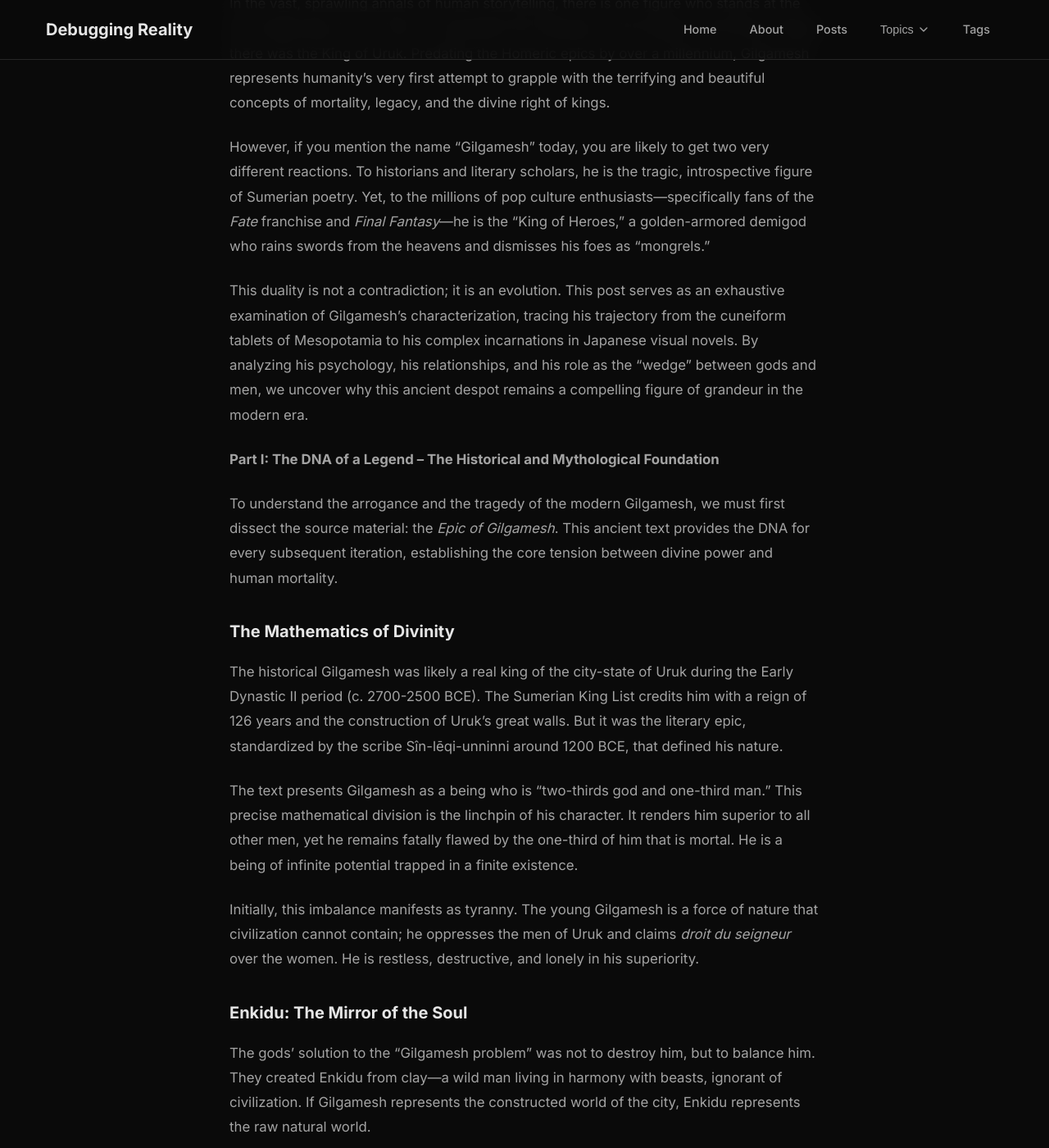
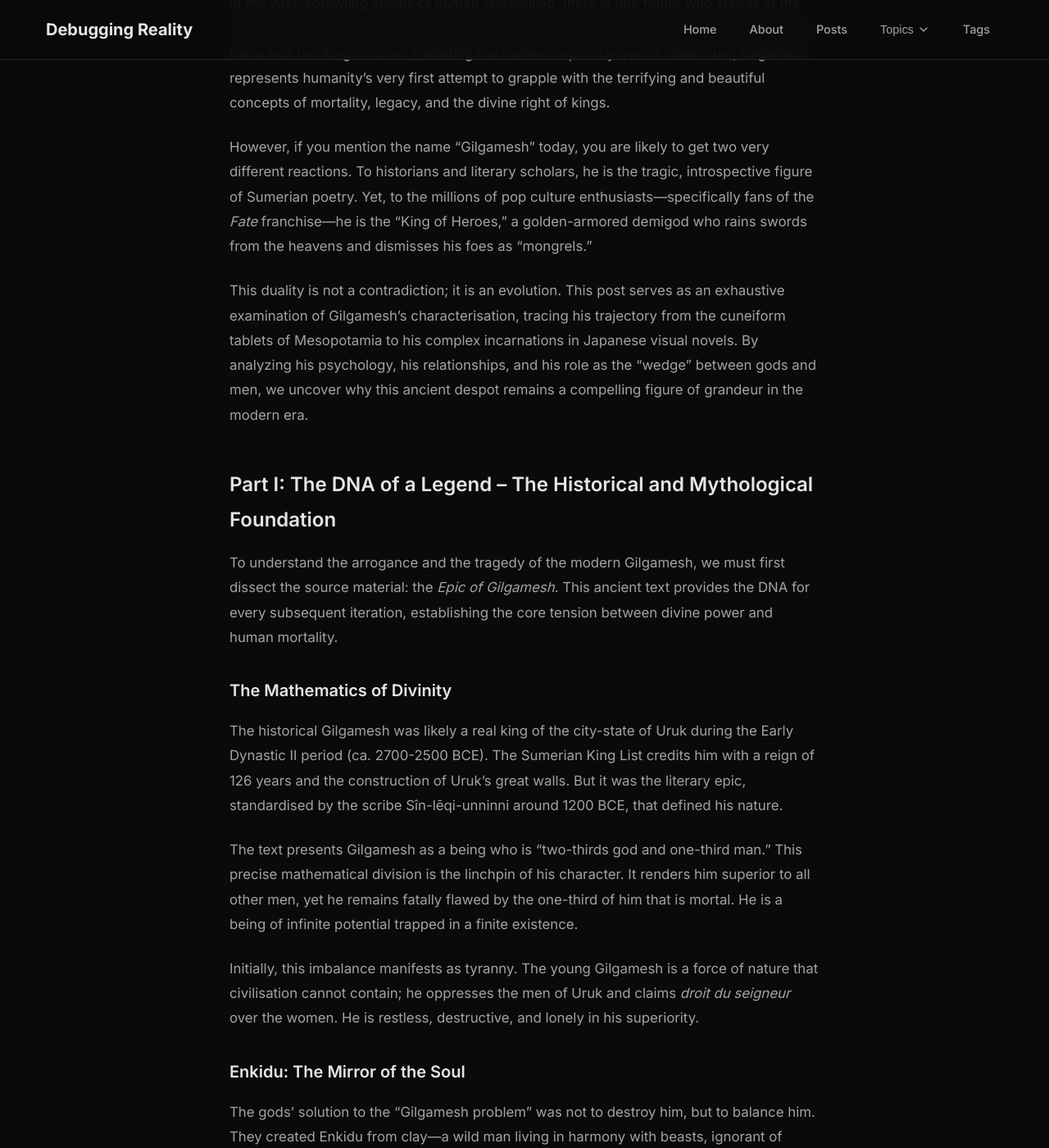
Before and after one commit to monobasicity/web-presence, a Jekyll site: the page built from _posts/2026-01-26-the-golden-wedge-of-heaven.md, in a window 1280 px wide and 1400 px high, scrolled down 506 px. Shown: the whole window at 82% size. Built offline with Jekyll 4.4.1, drawn with Linux system fonts in a browser that asks for light colours; some of the changed text lies outside the part shown.

Commit message:
chore: improvements

```diff
--- a/_posts/2026-01-26-the-golden-wedge-of-heaven.md
+++ b/_posts/2026-01-26-the-golden-wedge-of-heaven.md
@@ -8,81 +8,78 @@ tags: [mythology, heroism, gilgamesh, fate]
 
 In the vast, sprawling annals of human storytelling, there is one figure who stands at the very beginning: the "Ur-Hero."  Long before the Odyssey or the Knights of the Round Table, there was the King of Uruk. Predating the Homeric epics by over a millennium, Gilgamesh represents humanity’s very first attempt to grapple with the terrifying and beautiful concepts of mortality, legacy, and the divine right of kings.
 
-However, if you mention the name "Gilgamesh" today, you are likely to get two very different reactions. To historians and literary scholars, he is the tragic, introspective figure of Sumerian poetry. Yet, to the millions of pop culture enthusiasts—specifically fans of the *Fate* franchise and *Final Fantasy*—he is the "King of Heroes," a golden-armored demigod who rains swords from the heavens and dismisses his foes as "mongrels."
+However, if you mention the name "Gilgamesh" today, you are likely to get two very different reactions. To historians and literary scholars, he is the tragic, introspective figure of Sumerian poetry. Yet, to the millions of pop culture enthusiasts—specifically fans of the *Fate* franchise—he is the "King of Heroes," a golden-armored demigod who rains swords from the heavens and dismisses his foes as "mongrels."
 
-This duality is not a contradiction; it is an evolution. This post serves as an exhaustive examination of Gilgamesh’s characterization, tracing his trajectory from the cuneiform tablets of Mesopotamia to his complex incarnations in Japanese visual novels. By analyzing his psychology, his relationships, and his role as the "wedge" between gods and men, we uncover why this ancient despot remains a compelling figure of grandeur in the modern era.
+This duality is not a contradiction; it is an evolution. This post serves as an exhaustive examination of Gilgamesh’s characterisation, tracing his trajectory from the cuneiform tablets of Mesopotamia to his complex incarnations in Japanese visual novels. By analyzing his psychology, his relationships, and his role as the "wedge" between gods and men, we uncover why this ancient despot remains a compelling figure of grandeur in the modern era.
 
-**Part I: The DNA of a Legend – The Historical and Mythological Foundation**
+## Part I: The DNA of a Legend – The Historical and Mythological Foundation
 
 To understand the arrogance and the tragedy of the modern Gilgamesh, we must first dissect the source material: the *Epic of Gilgamesh*. This ancient text provides the DNA for every subsequent iteration, establishing the core tension between divine power and human mortality.
 
-### **The Mathematics of Divinity**
+### The Mathematics of Divinity
 
-The historical Gilgamesh was likely a real king of the city-state of Uruk during the Early Dynastic II period (c. 2700-2500 BCE). The Sumerian King List credits him with a reign of 126 years and the construction of Uruk’s great walls. But it was the literary epic, standardized by the scribe Sîn-lēqi-unninni around 1200 BCE, that defined his nature.
+The historical Gilgamesh was likely a real king of the city-state of Uruk during the Early Dynastic II period (ca. 2700-2500 BCE). The Sumerian King List credits him with a reign of 126 years and the construction of Uruk’s great walls. But it was the literary epic, standardised by the scribe Sîn-lēqi-unninni around 1200 BCE, that defined his nature.
 
 The text presents Gilgamesh as a being who is "two-thirds god and one-third man."  This precise mathematical division is the linchpin of his character. It renders him superior to all other men, yet he remains fatally flawed by the one-third of him that is mortal. He is a being of infinite potential trapped in a finite existence.
 
-Initially, this imbalance manifests as tyranny. The young Gilgamesh is a force of nature that civilization cannot contain; he oppresses the men of Uruk and claims *droit du seigneur* over the women. He is restless, destructive, and lonely in his superiority.
+Initially, this imbalance manifests as tyranny. The young Gilgamesh is a force of nature that civilisation cannot contain; he oppresses the men of Uruk and claims *droit du seigneur* over the women. He is restless, destructive, and lonely in his superiority.
 
-### **Enkidu: The Mirror of the Soul**
+### Enkidu: The Mirror of the Soul
 
-The gods’ solution to the "Gilgamesh problem" was not to destroy him, but to balance him. They created Enkidu from clay—a wild man living in harmony with beasts, ignorant of civilization. If Gilgamesh represents the constructed world of the city, Enkidu represents the raw natural world.
+The gods’ solution to the "Gilgamesh problem" was not to destroy him, but to balance him. They created Enkidu from clay—a wild man living in harmony with beasts, ignorant of civilisation. If Gilgamesh represents the constructed world of the city, Enkidu represents the raw natural world.
 
-Their meeting results in a wrestling match in the streets of Uruk, a pivotal moment in mythology.  They fight to a standstill. In that stalemate, Gilgamesh finds the one thing his absolute power had always denied him: an equal.
+Their meeting results in a wrestling match in the streets of Uruk, a pivotal moment in mythology. They fight to a standstill. In that stalemate, Gilgamesh finds the one thing his absolute power had always denied him: an equal.
 
-The relationship between Gilgamesh and Enkidu forms the emotional core of the epic.  While scholars have debated its nature, ranging from brotherhood to romance, textual evidence supports deep intimacy; Gilgamesh’s mother, Ninsun, even interprets his dreams of Enkidu as loving him "like a wife." Regardless of the label, Enkidu functions as the "rational" check on Gilgamesh’s "irrational" energy. He pulls the King out of his solipsistic isolation, teaching him that "no man is an island."
+The relationship between Gilgamesh and Enkidu forms the emotional core of the epic. While scholars have debated its nature, ranging from brotherhood to romance, textual evidence supports deep intimacy; Gilgamesh’s mother, Ninsun, even interprets his dreams of Enkidu as loving him "like a wife." Regardless of the label, Enkidu functions as the "rational" check on Gilgamesh’s "irrational" energy. He pulls the King out of his solipsistic isolation, teaching him that "no man is an island."
 
-### **The Philosophical Triumph of Failure**
+### The Philosophical Triumph of Failure
 
 The death of Enkidu is the catalyst that transforms Gilgamesh from a hero into a philosopher. Seeing his friend turn to clay, Gilgamesh is seized by the terror of his own death. He abandons his throne to wander the wilderness in animal skins, seeking Utnapishtim, the only human granted immortality.
 
-In literal terms, his quest is a failure. He fails the gods' tests (he cannot even stay awake for a week) and loses the plant of rejuvenation to a snake. However, this failure is a philosophical triumph. Upon returning to Uruk empty-handed, he sees the walls of his city and realizes that true immortality lies in legacy—the civilization he built and the story carved on lapis lazuli tablets. He transitions from a tyrant who consumes his people to a "Wise King" who protects them.
+In literal terms, his quest is a failure. He fails the gods' tests (he cannot even stay awake for a week) and loses the plant of rejuvenation to a snake. However, this failure is a philosophical triumph. Upon returning to Uruk empty-handed, he sees the walls of his city and realises that true immortality lies in legacy—the civilisation he built and the story carved on lapis lazuli tablets. He transitions from a tyrant who consumes his people to a "Wise King" who protects them.
 
-**Part II: The King of Heroes – Gilgamesh in the *Fate* Universe**
+## Part II: The King of Heroes – Gilgamesh in the *Fate* Universe
 
 While the myth provides the tragedy, Type-Moon’s *Fate* franchise offers the most robust and complex exploration of Gilgamesh in modern media. Here, he is not merely a strong warrior; he is the "King of Heroes," the original template from which all other heroic myths are derived.
 
-### **Concept and Ontology: The Original and the Fakers**
+### Concept and Ontology: The Original and the Fakers
 
 In the *Fate* lore (the Nasuverse), Gilgamesh is the oldest "Heroic Spirit." His primary weapon, or Noble Phantasm, is the *Gate of Babylon*, a vault containing the prototypes of every legendary weapon that would later appear in human history.
 
-For example, he possesses the original sword of selection that later became Caliburn/Excalibur in Arthurian legend, and the original lance that became Gae Bolg in Irish myth.  This conceptual ownership defines his arrogance. He views all other heroes as "fakers" or "mongrels" (*Zasshu*) because they are merely borrowing his treasures.
+For example, he possesses the original sword of selection that later became Caliburn/Excalibur in Arthurian legend, and the original lance that became Gae Bolg in Irish myth. This conceptual ownership defines his arrogance. He views all other heroes as "fakers" or "mongrels" (*Zasshu*), because they are merely borrowing his treasures.
 
 This version of Gilgamesh is split into two distinct archetypes within the franchise:
 
-* **Archer (Fate/Zero, FSN):** The "King of Heroes." Chaotic Good (by his own definition), wielding overwhelming force via the Gate of Babylon and the sword Ea. His core philosophy is, "All things in this world are mine."
+* **Archer (*Fate/Zero*, *Fate/stay night*):** The "King of Heroes." Chaotic Good (by his own definition), wielding overwhelming force via the Gate of Babylon and the sword Ea. His core philosophy is, "All things in this world are mine."
+* **Caster (*Fate/Grand Order: Babylonia*):** The "Wise King of Uruk." Lawful Good, acting as a tactician and support. His core philosophy shifts to, "I will protect the legacy of humanity."
 
-* **Caster (FGO: Babylonia):** The "Wise King of Uruk." Lawful Good, acting as a tactician and support. His core philosophy shifts to, "I will protect the legacy of humanity."
-
-### ***Fate/Zero*****: The Judge of Kings**
+### *Fate/Zero*: The Judge of Kings
 
 In *Fate/Zero*, Gilgamesh appears as the "Golden Youth"—arrogant, bored, and seeking amusement. He acts as a fascinating foil to the other kings in the war, specifically Iskandar (Rider) and Artoria Pendragon (Saber).
 
-#### **The Banquet of Kings**
+#### The Banquet of Kings
 
-The dialogue between these three monarchs is a philosophical centerpiece of the series. They debate the nature of kingship:
+The dialogue between these three monarchs is a philosophical centrepiece of the series. They debate the nature of kingship:
 
 * **Artoria (The Knight King):** Believes a king must serve the people, sacrificing the self for the greater good. Gilgamesh finds this pitiful, viewing her self-denial as a rejection of the humanity she claims to protect.
-
 * **Iskandar (The King of Conquerors):** Believes a king must embody the greed and ambition of the people, leading by example. Gilgamesh respects Iskandar because his ambition is vast enough to be entertaining, acknowledging him as a worthy rival.
-
 * **Gilgamesh (The King of Heroes):** Asserts that the king *is* the state. He does not serve the people; the people prosper simply by existing in his garden. His rule is absolute, and his judgment is final.
 
-#### **The Corruption of Kirei and the Mercy for Waver**
+#### The Corruption of Kirei and the Mercy for Waver
 
 Gilgamesh’s most significant relationship in *Fate/Zero* is with the antagonist, Kirei Kotomine. Recognizing Kirei’s suppressed sadism and existential emptiness, Gilgamesh acts as a dark mentor, encouraging Kirei to embrace "pleasure" to understand his own soul. Gilgamesh isn't "evil" in a chaotic sense here; he values "gleaming souls" and authenticity above all else. He guides Kirei toward villainy because that is Kirei’s "true" nature.
 
 Conversely, the conclusion of *Fate/Zero* shows his code of honor. After killing Iskandar in single combat—using his strongest weapon, Ea, out of respect—Gilgamesh confronts Waver Velvet, Iskandar’s weak Master. When Waver refuses to step aside, citing loyalty to his fallen king, Gilgamesh spares him. He tells Waver, "Your loyalty is splendid. Never tarnish it." This proves Gilgamesh is not a mindless murderer; he respects conviction and strength of character, even in the weak.
 
-### ***Fate/stay night*****: The Antagonist of the Modern World**
+### *Fate/stay night*: The Antagonist of the Modern World
 
 In the Fifth Holy Grail War, Gilgamesh appears as the primary antagonist. Having lived in the modern world for ten years, he is disgusted by modern humanity, viewing them as "useless" consumers who have forgotten their purpose. He seeks to use the Holy Grail to "prune" humanity, allowing only those with strong souls to survive the chaos.
 
-The conflict between Gilgamesh and the protagonist Shirou Emiya in the *Unlimited Blade Works* route is a thematic clash of "Original vs. Copy." Gilgamesh possesses the original treasures, while Shirou can only create copies via projection magic.  However, Shirou’s Reality Marble is the natural counter to the Gate of Babylon. While Gilgamesh must open a portal to retrieve a weapon, Shirou’s weapons already exist within his reality, allowing him to strike faster.
+The conflict between Gilgamesh and the protagonist Shirou Emiya in the *Unlimited Blade Works* route is a thematic clash of "Original vs. Copy." Gilgamesh possesses the original treasures, while Shirou can only create copies via projection magic. However, Shirou’s Reality Marble is the natural counter to the Gate of Babylon. While Gilgamesh must open a portal to retrieve a weapon, Shirou’s weapons already exist within his reality, allowing him to strike faster.
 
 Ultimately, Gilgamesh loses not due to a lack of power, but due to hubris. He refuses to take a "Faker" seriously, hesitating to draw Ea until it is too late. His ego prevents him from acknowledging threats he deems beneath him—a fatal flaw.
 
-### ***Fate/Grand Order*****: The Wise King Returns**
+### *Fate/Grand Order*: The Wise King Returns
 
 If *Fate/Zero* depicts the arrogant youth, *Fate/Grand Order* (FGO) introduces Caster Gilgamesh, the Wise King who has returned from his quest for immortality. This version is widely considered the most nuanced and "heroic" iteration.
 
```
Also changed, not shown: other parts of _posts/2026-01-26-the-golden-wedge-of-heaven.md (+19 -19 lines).
